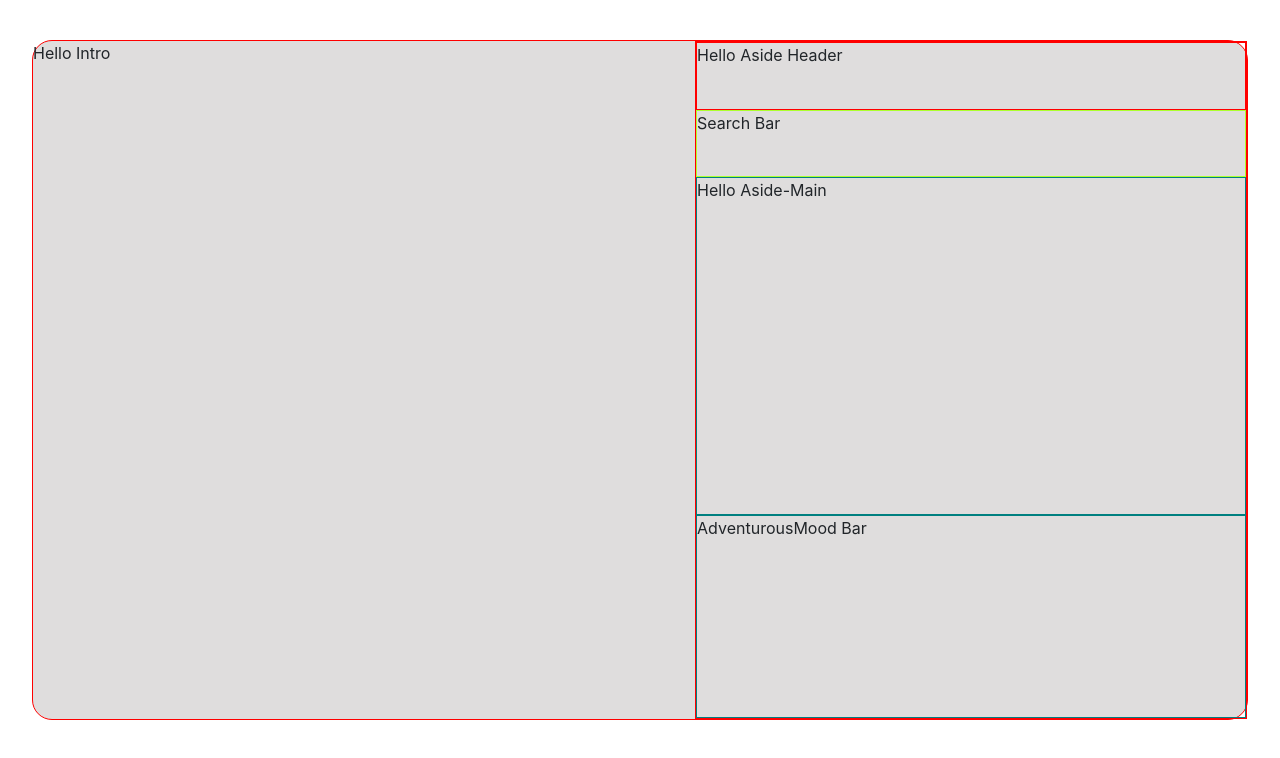
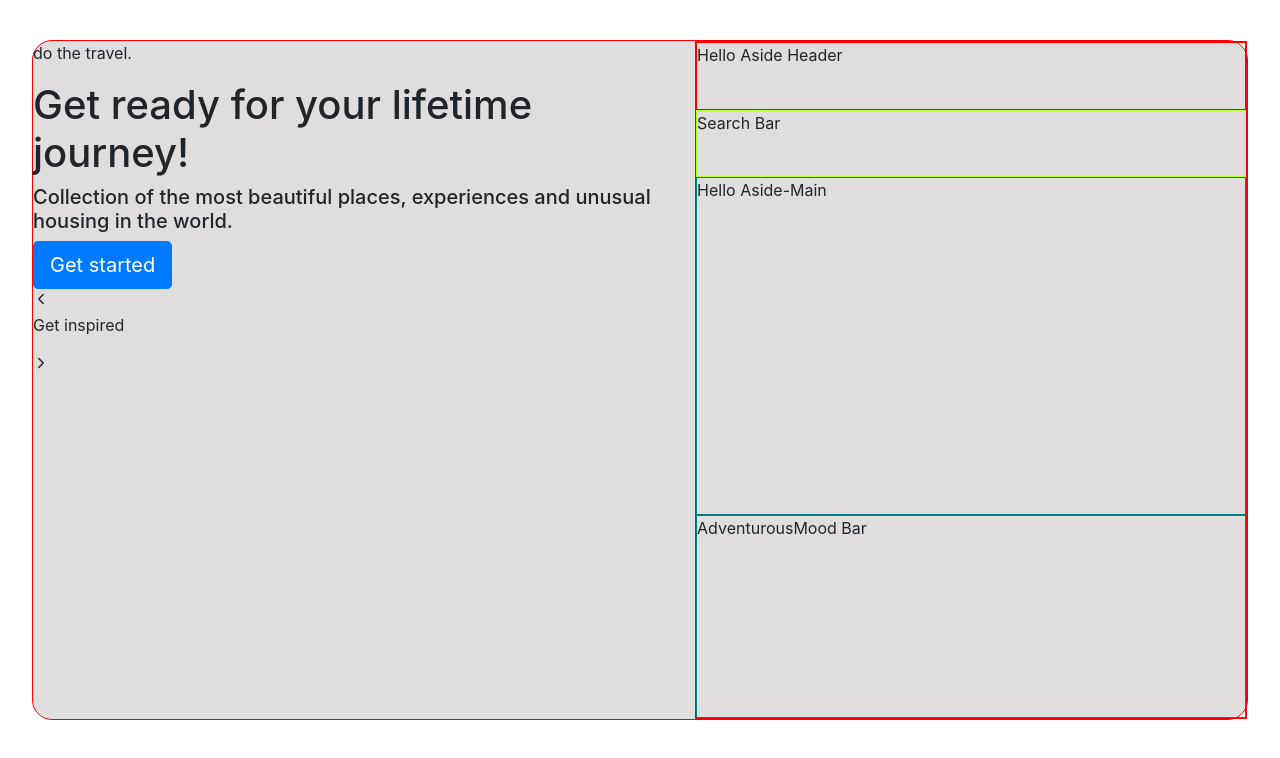
Before and after one commit to edgarcltop/travel_app, a React (Create React App) app: page / in a window 1280 px wide. Shown: the top 758 px of the page. Built offline with nearby package versions, Linux system fonts and the light colour scheme.

Commit message:
intro structure

```diff
--- a/src/components/intro/intro.component.jsx
+++ b/src/components/intro/intro.component.jsx
@@ -1,5 +1,32 @@
-import React from 'react';
+import React from "react";
 
-const Intro = () => (<div className="intro">Hello Intro</div>)
+const Intro = () => {
+  return (
+    <div className="intro">
+        {/* LOGO */}
+      <div className="logo">
+        <p> do the travel.</p>
+      </div>
+{/* Content part */}
+      <div className="content">
+          <h1>Get ready for your lifetime journey!</h1>
+          <h5>
+            Collection of the most beautiful places, experiences and unusual
+            housing in the world.
+          </h5>
+          <button type="button" class="btn btn-primary btn-lg">
+            Get started
+          </button>
+      </div>
+{/* Page change */}
+      <div className="pages">
 
-export default Intro
+      <ion-icon name="chevron-back-outline"></ion-icon>
+      <p>Get inspired</p>
+      <ion-icon name="chevron-forward-outline"></ion-icon>
+
+      </div>
+    </div>
+  );
+};
+export default Intro;
```
